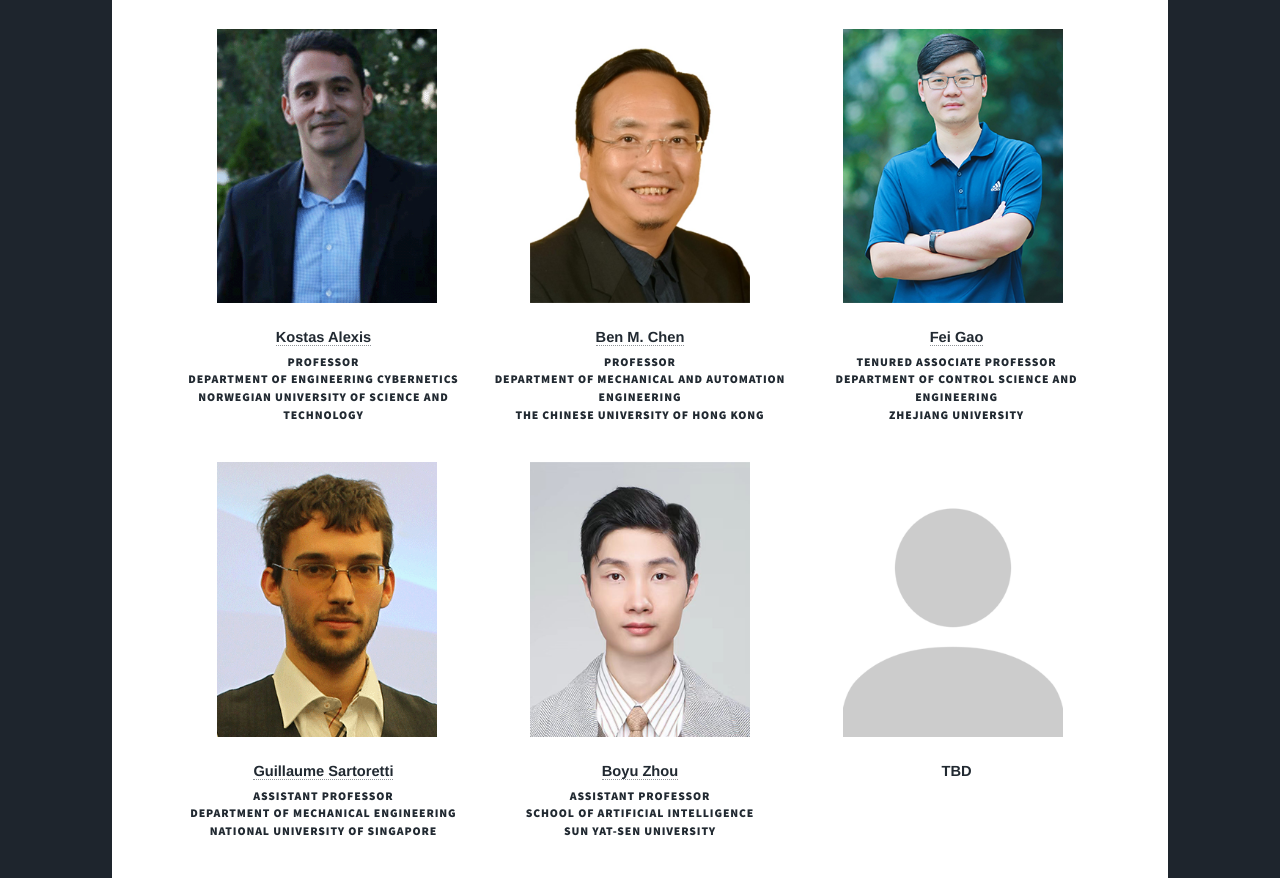
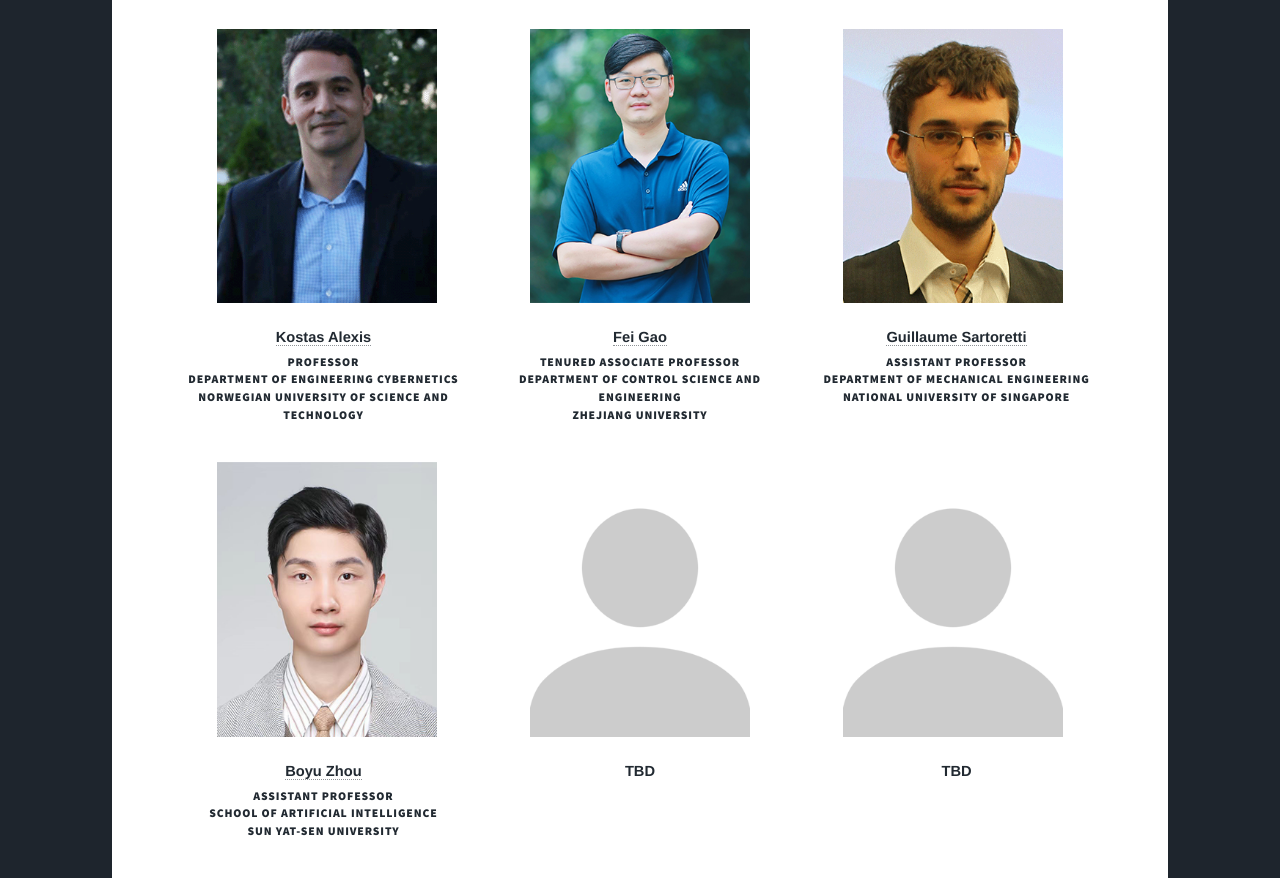
Before and after one commit to XuXinhangNTU/IROS_CARIC_Workshop, a plain HTML site: page speakers.html in a window 1280 px wide. Shown: the part 844-1722 px from the top of the page. Drawn offline with Linux system fonts and the light colour scheme.

Commit message:
renew the speaker list

```diff
--- a/speakers.html
+++ b/speakers.html
@@ -102,19 +102,23 @@
 						<b><a href="https://www.ntnu.edu/employees/konstantinos.alexis">Kostas Alexis</a></b>
 						<h6>Professor<br>Department of Engineering Cybernetics<br>Norwegian University of Science and Technology <br> <br></h6> -->
 					</div>
-
+<!--
 					<div class="image-container3">
 						<img src="images/cbm.png" alt="Image 1">
-						<!-- <br>
-						<b><a href="http://www.mae.cuhk.edu.hk/~bmchen/">Ben M. Chen</a></b>
-						<h6>Professor<br>Department of Mechanical and Automation Engineering<br>The Chinese University of Hong Kong</h6> -->
-					</div>
+					</div> -->
 
 					<div class="image-container3">
 						<img src="images/fg.png" alt="Image 1">
 						<!-- <br>
 						<b><a href="http://zju-fast.com/research-group/fei-gao/">Fei Gao</a></b>
 						<h6>Tenured Associate Professor<br>Department of Control Science and Engineering<br>Zhejiang University <br> <br></h6> -->
+					</div>
+
+					<div class="image-container3">
+						<img src="images/gd.png" alt="Image 1">
+						<!-- <br>
+						<b><a href="http://sysu-star.com/">Boyu Zhou</a></b>
+						<h6>Assistant Professor<br>School of Artificial Intelligence<br>Sun Yat-sen University<br> <br> <br></h6> -->
 					</div>
 
 				</div>
@@ -126,30 +130,39 @@
 							<b><a href="https://www.ntnu.edu/employees/konstantinos.alexis">Kostas Alexis</a></b>
 							<h6>Professor<br>Department of Engineering Cybernetics<br>Norwegian University of Science and Technology</h6>
 						</div>
-						<div class="col-4" ,="" align="center">
+						<!-- <div class="col-4" ,="" align="center">
 
 							<b><a href="http://www.mae.cuhk.edu.hk/~bmchen/">Ben M. Chen</a></b>
 							<h6>Professor<br>Department of Mechanical and Automation Engineering<br>The Chinese University of Hong Kong</h6>
-						</div>
+						</div> -->
 						<div class="col-4" ,="" align="center">
 							<b><a href="http://zju-fast.com/research-group/fei-gao/">Fei Gao</a></b>
 							<h6>Tenured Associate Professor<br>Department of Control Science and Engineering<br>Zhejiang University</h6>
+							</div>
+						<div class="col-4" ,="" align="center">
+
+								<b><a href="https://www.marmotlab.org/bio.html">Guillaume Sartoretti</a></b>
+								<h6>Assistant Professor<br>Department of Mechanical Engineering<br>National University of Singapore</h6>
 							</div>
 
 					</div>
 				</div>
 				<div class="image-row">
-					<div class="image-container3">
+					<!-- <div class="image-container3">
 						<img src="images/gd.png" alt="Image 1">
-						<!-- <br>
-						<b><a href="http://sysu-star.com/">Boyu Zhou</a></b>
-						<h6>Assistant Professor<br>School of Artificial Intelligence<br>Sun Yat-sen University<br> <br> <br></h6> -->
-					</div>
+					</div> -->
 					<div class="image-container3">
 						<img src="images/zby.png" alt="Image 1">
 						<!-- <br>
 						<b><a href="http://sysu-star.com/">Boyu Zhou</a></b>
 						<h6>Assistant Professor<br>School of Artificial Intelligence<br>Sun Yat-sen University<br> <br> <br></h6> -->
+					</div>
+
+					<div class="image-container3">
+						<img src="images/default.png" alt="Image 1">
+						<!-- <br>
+						<b><a href="https://www.ntnu.edu/employees/konstantinos.alexis">Kostas Alexis</a></b>
+						<h6>Professor<br>Department of Engineering Cybernetics<br>Norwegian University of Science and Technology <br> <br></h6> -->
 					</div>
 
 					<div class="image-container3">
@@ -167,11 +180,11 @@
 
 				<div class="box alt">
 					<div class="row gtr-50 gtr-uniform">
-						<div class="col-4" ,="" align="center">
+						<!-- <div class="col-4" ,="" align="center">
 
 							<b><a href="https://www.marmotlab.org/bio.html">Guillaume Sartoretti</a></b>
 							<h6>Assistant Professor<br>Department of Mechanical Engineering<br>National University of Singapore</h6>
-						</div>
+						</div> -->
 
 						<div class="col-4" ,="" align="center">
 							<b><a href="http://sysu-star.com/">Boyu Zhou</a></b>
@@ -180,10 +193,12 @@
 						<div class="col-4" ,="" align="center">
 							<b>TBD</a></b>
 						</div>
+						<div class="col-4" ,="" align="center">
+							<b>TBD</a></b>
+						</div>
 
 					</div>
 				</div>
-
 
 
 
```
Also changed, not shown: index.html (+30 -15 lines).
